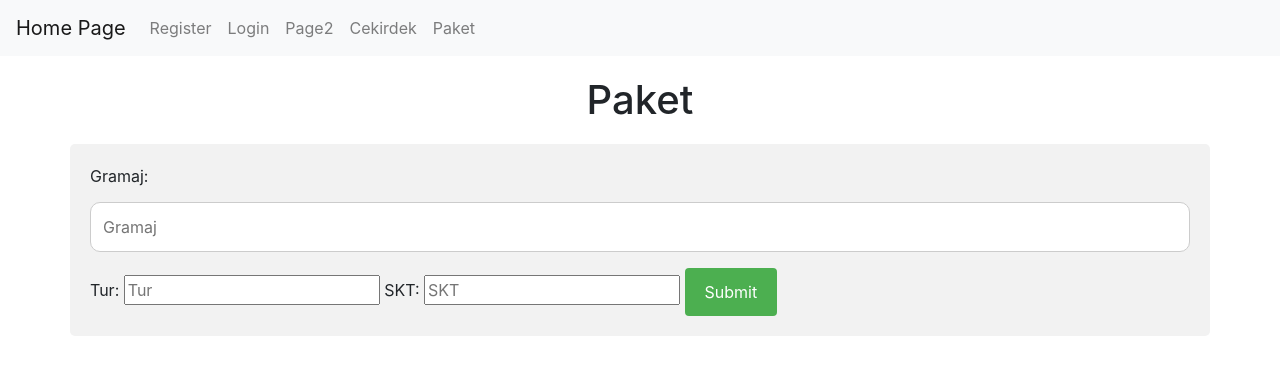
After one commit to bozgenc/bil-372-proje, a Flask app: page /paket in a window 1280 px wide. The commit adds this page. Shown: the top 375 px of the page. Run offline with Flask 2, Linux system fonts and the light colour scheme; some libraries are stand-ins or nearby versions.

Commit message:
Cekirdek & Paket sekmeleri

```diff
--- a/app.py
+++ b/app.py
@@ -2,9 +2,10 @@ from flask import Flask, render_template, request,flash
 from flask_sqlalchemy import SQLAlchemy
 
 
-app = Flask(__name__, template_folder="/Users/baranozgenc/Desktop/proje/Bil372Proje/templates")
+app = Flask(__name__, template_folder="C:\\Users\\user\\Documents\\GitHub\\Bil372Proje\\templates")
+app.config['SQLALCHEMY_TRACK_MODIFICATIONS'] = False
 app.secret_key = b'_5#y2L"F4Q8z\n\xec]/'
-app.config['SQLALCHEMY_DATABASE_URI'] = "postgresql://postgres:12345@localhost:5432/projeDB"
+app.config['SQLALCHEMY_DATABASE_URI'] = "postgresql://postgres:vampirler@localhost:5432/dbV2"
 db = SQLAlchemy(app)
 
 
@@ -26,6 +27,31 @@ def register():
             result = db.engine.execute(query)
 
     return render_template("register.html",)
+
+
+@app.route('/cekirdek', methods=['GET', 'POST'])
+def cekirdek():
+    if request.method == 'POST':
+        miktar = request.form['miktar']
+        tur = request.form['tur']
+        koken = request.form['koken']
+        query = "INSERT INTO Cekirdek(koken, miktar, tur) VALUES ('" + koken + "' , '" + miktar + "', '" + tur + "')"
+        result = db.engine.execute(query)
+
+    return render_template("cekirdek.html", )
+
+
+
+@app.route('/paket', methods=['GET', 'POST'])
+def paket():
+    if request.method == 'POST':
+        gramaj = request.form['gramaj']
+        tur = request.form['tur']
+        skt = request.form['skt']
+        query = "INSERT INTO Paket_Kahve(gramaj, skt, tur) VALUES ('" + gramaj + "' , '" + skt + "', '" + tur + "')"
+        result = db.engine.execute(query)
+
+    return render_template("paket.html", )
 
 @app.route('/login', methods=['GET', 'POST'])
 def login():
@@ -60,11 +86,29 @@ def login():
         return render_template("login.html")
 
 
+
+
+
+
+
+
+
+
+
 @app.route("/")
 def home():
     return render_template("index.html")
 
 
+
+
+
+
+
+
+
+
+
 if __name__ == "__main__":
     app.debug = True
     app.run()
--- a/templates/base.html
+++ b/templates/base.html
@@ -32,6 +32,13 @@
             <li class="nav-item">
 				<a class="nav-link" href="#">Page2</a>
 			</li>
+			<li class="nav-item">
+				<a class="nav-link" href="/cekirdek">Cekirdek</a>
+			</li>
+			<li class="nav-item">
+				<a class="nav-link" href="/paket">Paket</a>
+			</li>
+
 		</ul>
 	</div>
 </nav>
--- /dev/null
+++ b/templates/paket.html
@@ -0,0 +1,28 @@
+{% extends 'base.html' %}
+{% block title %}Register{% endblock %}
+{% block content %}
+<h1>Paket</h1>
+
+<div class="container">
+	<form action="/paket" method="POST">
+
+		<label for="gramaj">Gramaj:</label>
+		<input type="text" id="gramaj" name="gramaj" placeholder="Gramaj" required="required" maxlength="11">
+
+		<label for="tur">Tur:</label>
+		<input type="tur" id="tur" name="tur" placeholder="Tur" required="required" >
+
+		<label for="skt">SKT:</label>
+		<input type="skt" id="skt" name="skt" placeholder="SKT" required="required">
+
+
+		<input type="submit" class="btn btn-success" value="Submit">
+		<input type="button" class="btn btn-danger" style="visibility: hidden" id="cancel_button" onclick="cancel()"
+		       value="Cancel">
+		<input type="hidden" id="isInsert" name="isInsert" value="0">
+
+	</form>
+
+</div>
+
+{% endblock %}
```
Also changed, not shown: templates/cekirdek.html (added, +28 -0 lines).
